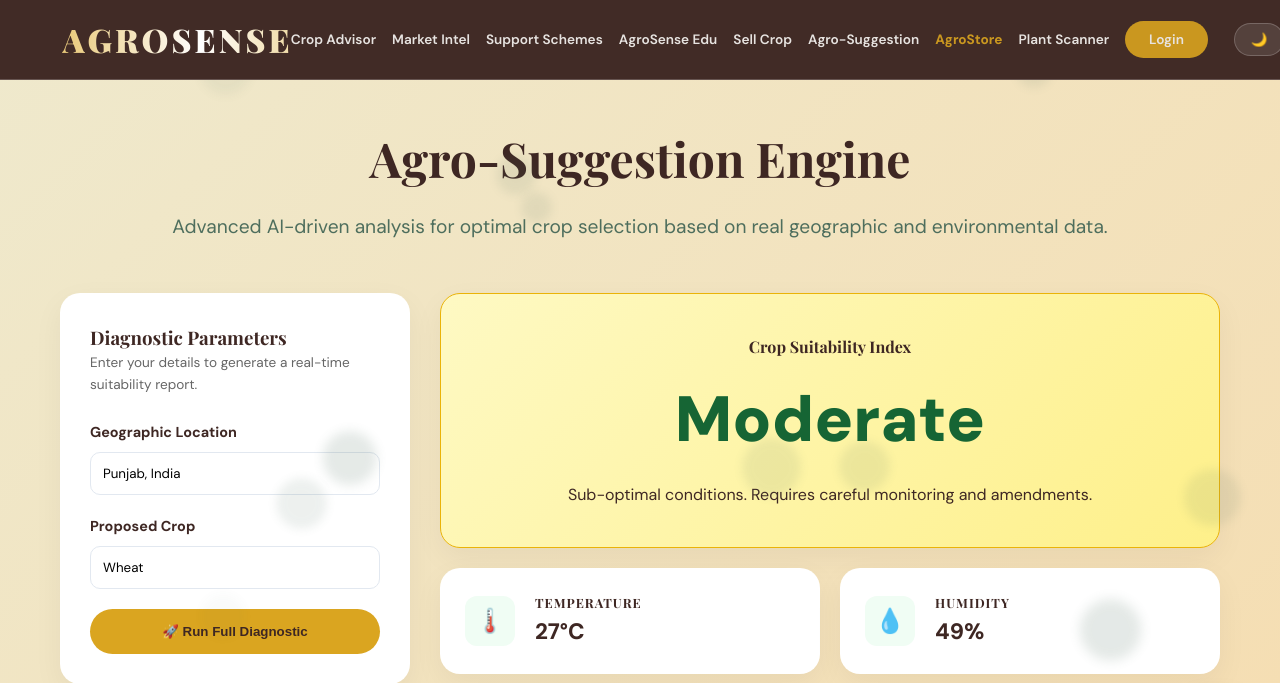
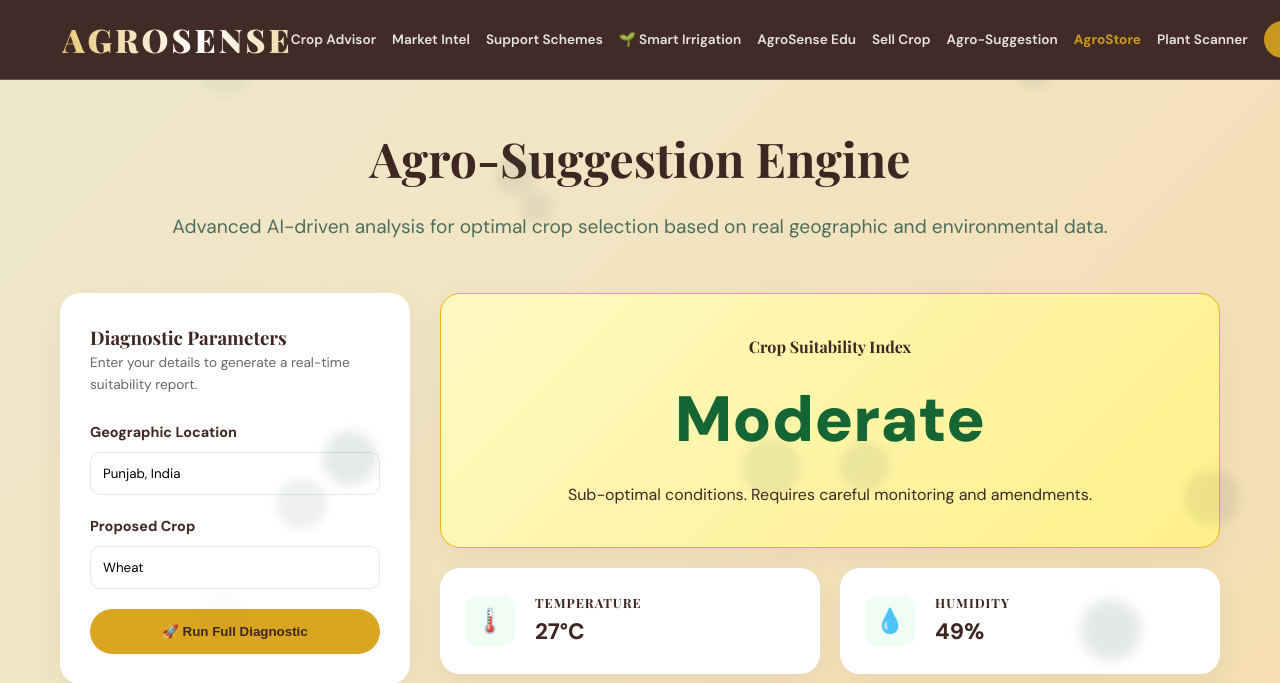
Before and after one commit to mohammedsaalim0/agrosense.io, a Django app: page /agro-suggestion/ in a window 1280 px wide. Shown: the top 683 px of the page. Run offline with Django 5.2, Linux system fonts and the light colour scheme; some web fonts are replaced.

Commit message:
FIX: Added Smart Irrigation link to navigation menu
🔧 NAVIGATION FIX:
- Added Smart Irrigation link to main navigation menu
- Link now visible in the website header
- Users can access /smart-irrigation/ from navigation
- Added 🌱 emoji for visual identification

✅ RESOLVED:
- Smart Irrigation page is now accessible from website
- Navigation menu includes all AgroSense features
- Consistent with existing navigation style
- Mobile-responsive navigation support

```diff
--- a/core/templates/core/base.html
+++ b/core/templates/core/base.html
@@ -506,6 +506,7 @@
             <a href="{% url 'dashboard' %}#advisor">Crop Advisor</a>
             <a href="{% url 'dashboard' %}#intelligence">Market Intel</a>
             <a href="{% url 'dashboard' %}#schemes">Support Schemes</a>
+            <a href="{% url 'smart_irrigation' %}">🌱 Smart Irrigation</a>
             <a href="{% url 'dashboard' %}#edu">AgroSense Edu</a>
             <a href="{% url 'dashboard' %}#sell">Sell Crop</a>
             <a href="{% url 'agro_suggestion' %}">Agro-Suggestion</a>
```
